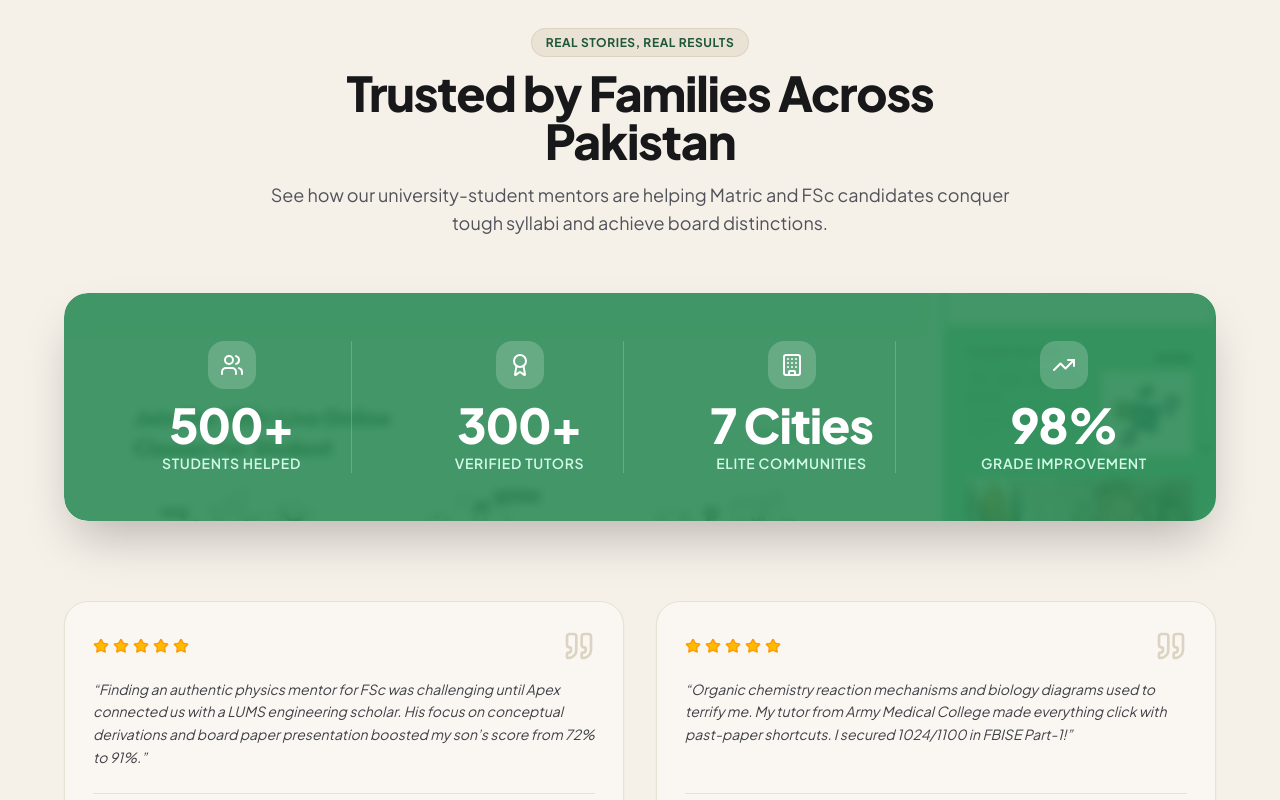
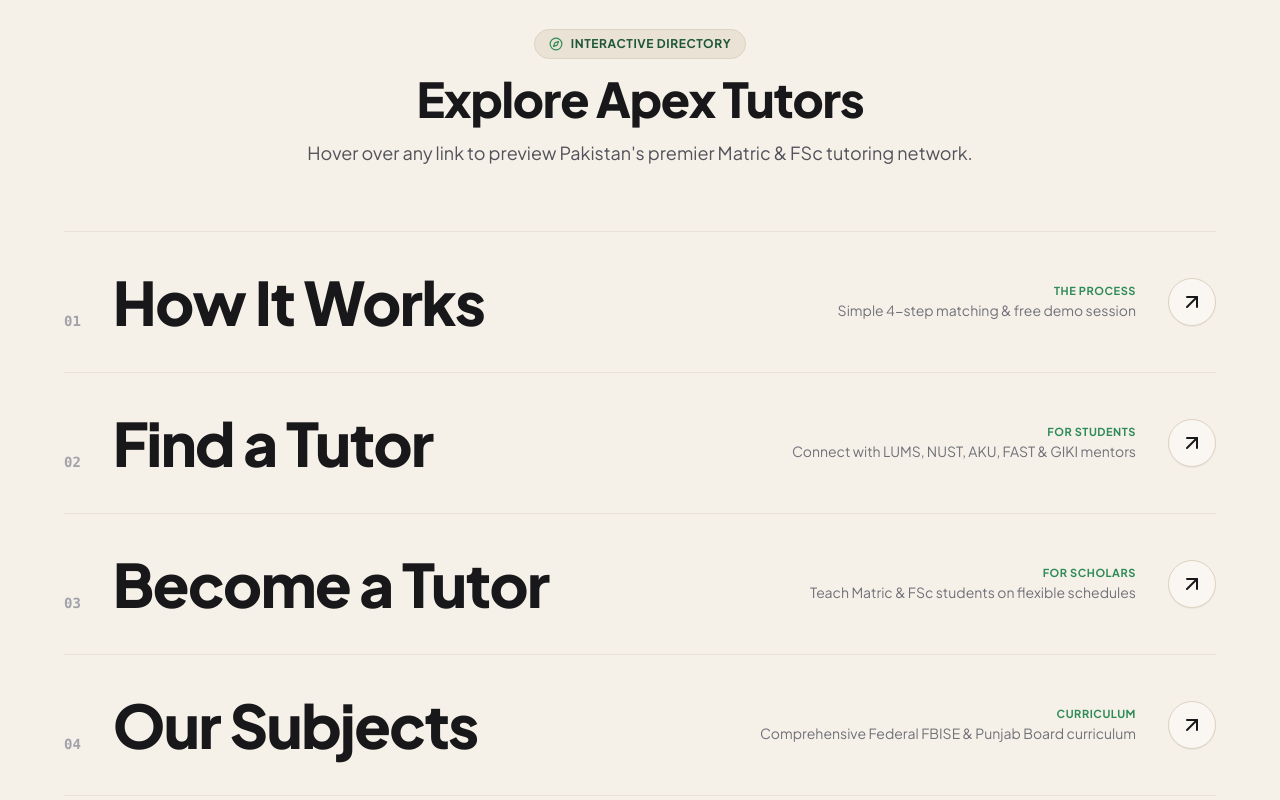
Before and after one commit to sxlmwn/apex-tutors, a Next.js app: page / in a window 1280 px wide. Shown: the part 7800-8600 px from the top of the page. Built offline with nearby package versions, Linux system fonts and the light colour scheme.

Commit message:
feat: add interactive Hover Image Links section using Framer Motion

```diff
--- a/package.json
+++ b/package.json
@@ -9,6 +9,7 @@
     "lint": "eslint"
   },
   "dependencies": {
+    "framer-motion": "^13.4.0",
     "lucide-react": "^1.47.0",
     "next": "16.3.5",
     "react": "19.2.8",
--- a/src/app/page.tsx
+++ b/src/app/page.tsx
@@ -5,6 +5,7 @@
 import SubjectsBoards from "@/components/SubjectsBoards";
 import CitiesCovered from "@/components/CitiesCovered";
 import WhyChooseUs from "@/components/WhyChooseUs";
+import HoverImageLinks from "@/components/HoverImageLinks";
 import TestimonialsStats from "@/components/TestimonialsStats";
 import CtaBanner from "@/components/CtaBanner";
 import Footer from "@/components/Footer";
@@ -33,7 +34,10 @@
       {/* 7. Why Choose Us */}
       <WhyChooseUs />
 
-      {/* 8. Testimonial & Stats Section */}
+      {/* 8. Interactive Hover Image Links */}
+      <HoverImageLinks />
+
+      {/* 9. Testimonial & Stats Section */}
       <TestimonialsStats />
 
       {/* 9. CTA Banner */}
--- /dev/null
+++ b/src/components/HoverImageLinks.tsx
@@ -0,0 +1,183 @@
+"use client";
+
+import React, { useRef } from "react";
+import Link from "next/link";
+import Image from "next/image";
+import { motion, useMotionValue, useSpring, useTransform } from "framer-motion";
+import { ArrowUpRight, Compass } from "lucide-react";
+
+interface LinkItemProps {
+  number: string;
+  heading: string;
+  subheading: string;
+  tag: string;
+  imgSrc: string;
+  href: string;
+}
+
+const links: LinkItemProps[] = [
+  {
+    number: "01",
+    heading: "How It Works",
+    subheading: "Simple 4-step matching & free demo session",
+    tag: "The Process",
+    imgSrc: "/images/how-it-works.jpg",
+    href: "#how-it-works",
+  },
+  {
+    number: "02",
+    heading: "Find a Tutor",
+    subheading: "Connect with LUMS, NUST, AKU, FAST & GIKI mentors",
+    tag: "For Students",
+    imgSrc: "/images/hero-main.jpg",
+    href: "/signup",
+  },
+  {
+    number: "03",
+    heading: "Become a Tutor",
+    subheading: "Teach Matric & FSc students on flexible schedules",
+    tag: "For Scholars",
+    imgSrc: "/images/why-choose-us.jpg",
+    href: "/apply-tutor",
+  },
+  {
+    number: "04",
+    heading: "Our Subjects",
+    subheading: "Comprehensive Federal FBISE & Punjab Board curriculum",
+    tag: "Curriculum",
+    imgSrc: "/images/subjects.jpg",
+    href: "#subjects",
+  },
+  {
+    number: "05",
+    heading: "Cities We Cover",
+    subheading: "DHA, Bahria Town & 7 premier regions across Pakistan",
+    tag: "Locations",
+    imgSrc: "/images/stats-bg.jpg",
+    href: "#cities",
+  },
+];
+
+function HoverLink({ number, heading, subheading, tag, imgSrc, href }: LinkItemProps) {
+  const ref = useRef<HTMLAnchorElement | null>(null);
+
+  const x = useMotionValue(0);
+  const y = useMotionValue(0);
+
+  const springConfig = { damping: 20, stiffness: 280, mass: 0.5 };
+  const mouseXSpring = useSpring(x, springConfig);
+  const mouseYSpring = useSpring(y, springConfig);
+
+  // Subtle dynamic rotation while tracking mouse movement
+  const rotate = useTransform(mouseXSpring, [0, 800], ["-4deg", "4deg"]);
+
+  const handleMouseMove = (e: React.MouseEvent<HTMLAnchorElement>) => {
+    const rect = ref.current?.getBoundingClientRect();
+    if (!rect) return;
+
+    x.set(e.clientX - rect.left);
+    y.set(e.clientY - rect.top);
+  };
+
+  return (
+    <motion.div
+      initial="initial"
+      whileHover="whileHover"
+      className="relative border-b border-[#E8E1D5] first:border-t"
+    >
+      <Link
+        ref={ref}
+        href={href}
+        onMouseMove={handleMouseMove}
+        className="group flex flex-col md:flex-row md:items-center justify-between py-6 sm:py-8 lg:py-10 transition-colors duration-300 relative z-10"
+      >
+        {/* Left Side: Number + Heading */}
+        <div className="flex items-baseline gap-4 sm:gap-6 lg:gap-8 z-10">
+          <span className="text-xs sm:text-sm font-mono font-bold text-[#A1A1AA] group-hover:text-[#2E8B57] transition-colors duration-300">
+            {number}
+          </span>
+          <motion.span
+            variants={{
+              initial: { x: 0 },
+              whileHover: { x: 10 },
+            }}
+            transition={{ type: "spring", stiffness: 300, damping: 25 }}
+            className="text-2xl sm:text-4xl md:text-5xl lg:text-6xl font-black tracking-tight text-[#18181B] group-hover:text-[#2E8B57] transition-colors duration-300"
+          >
+            {heading}
+          </motion.span>
+        </div>
+
+        {/* Right Side: Subtitle/Tag + Animated Arrow */}
+        <div className="mt-3 md:mt-0 flex items-center justify-between md:justify-end gap-4 lg:gap-8 z-10 pl-8 md:pl-0">
+          <div className="flex flex-col md:items-end">
+            <span className="text-[11px] font-bold uppercase tracking-wider text-[#2E8B57]">
+              {tag}
+            </span>
+            <span className="text-xs sm:text-sm text-[#71717A] group-hover:text-[#18181B] transition-colors duration-300">
+              {subheading}
+            </span>
+          </div>
+
+          <div className="w-10 h-10 sm:w-12 sm:h-12 rounded-full border border-[#DDD3C2] bg-[#FAF7F2] group-hover:bg-[#2E8B57] group-hover:border-[#2E8B57] text-[#18181B] group-hover:text-white flex items-center justify-center transition-all duration-300 shadow-2xs group-hover:shadow-md shrink-0">
+            <ArrowUpRight className="w-5 h-5 sm:w-6 sm:h-6 transition-transform duration-300 group-hover:translate-x-0.5 group-hover:-translate-y-0.5" />
+          </div>
+        </div>
+
+        {/* Floating Mouse Cursor Image Thumbnail (Desktop only with spring animation) */}
+        <motion.div
+          style={{
+            top: mouseYSpring,
+            left: mouseXSpring,
+            translateX: "-50%",
+            translateY: "-50%",
+            rotate,
+          }}
+          variants={{
+            initial: { scale: 0, opacity: 0 },
+            whileHover: { scale: 1, opacity: 1 },
+          }}
+          transition={{ type: "spring", stiffness: 350, damping: 22 }}
+          className="pointer-events-none absolute z-30 hidden md:block w-56 sm:w-64 lg:w-72 h-36 sm:h-40 lg:h-44 rounded-2xl overflow-hidden shadow-2xl border-2 border-white/95 bg-[#FAF7F2]"
+        >
+          <Image
+            src={imgSrc}
+            alt={heading}
+            fill
+            sizes="288px"
+            className="object-cover"
+          />
+        </motion.div>
+      </Link>
+    </motion.div>
+  );
+}
+
+export default function HoverImageLinks() {
+  return (
+    <section id="explore" className="py-20 bg-[#F5F0E8] border-t border-[#E8E1D5] relative overflow-hidden">
+      <div className="w-full px-6 sm:px-8 lg:px-12 xl:px-16">
+        {/* Section Header */}
+        <div className="text-center max-w-3xl mx-auto mb-14 sm:mb-16">
+          <span className="inline-flex items-center gap-2 text-xs font-bold uppercase tracking-wider text-[#1E5638] bg-[#EAE2D4] px-3.5 py-1.5 rounded-full border border-[#DDD3C2]">
+            <Compass className="w-3.5 h-3.5 text-[#2E8B57]" />
+            <span>Interactive Directory</span>
+          </span>
+          <h2 className="mt-4 text-3xl sm:text-4xl lg:text-5xl font-extrabold text-[#18181B] tracking-tight">
+            Explore Apex Tutors
+          </h2>
+          <p className="mt-4 text-base sm:text-lg text-[#52525B]">
+            Hover over any link to preview Pakistan&apos;s premier Matric &amp; FSc tutoring network.
+          </p>
+        </div>
+
+        {/* Vertical Stacked Hover Links List */}
+        <div className="w-full">
+          {links.map((link) => (
+            <HoverLink key={link.number} {...link} />
+          ))}
+        </div>
+      </div>
+    </section>
+  );
+}
```
Also changed, not shown: 1 other file (tests, documents, lock files or other folders).
